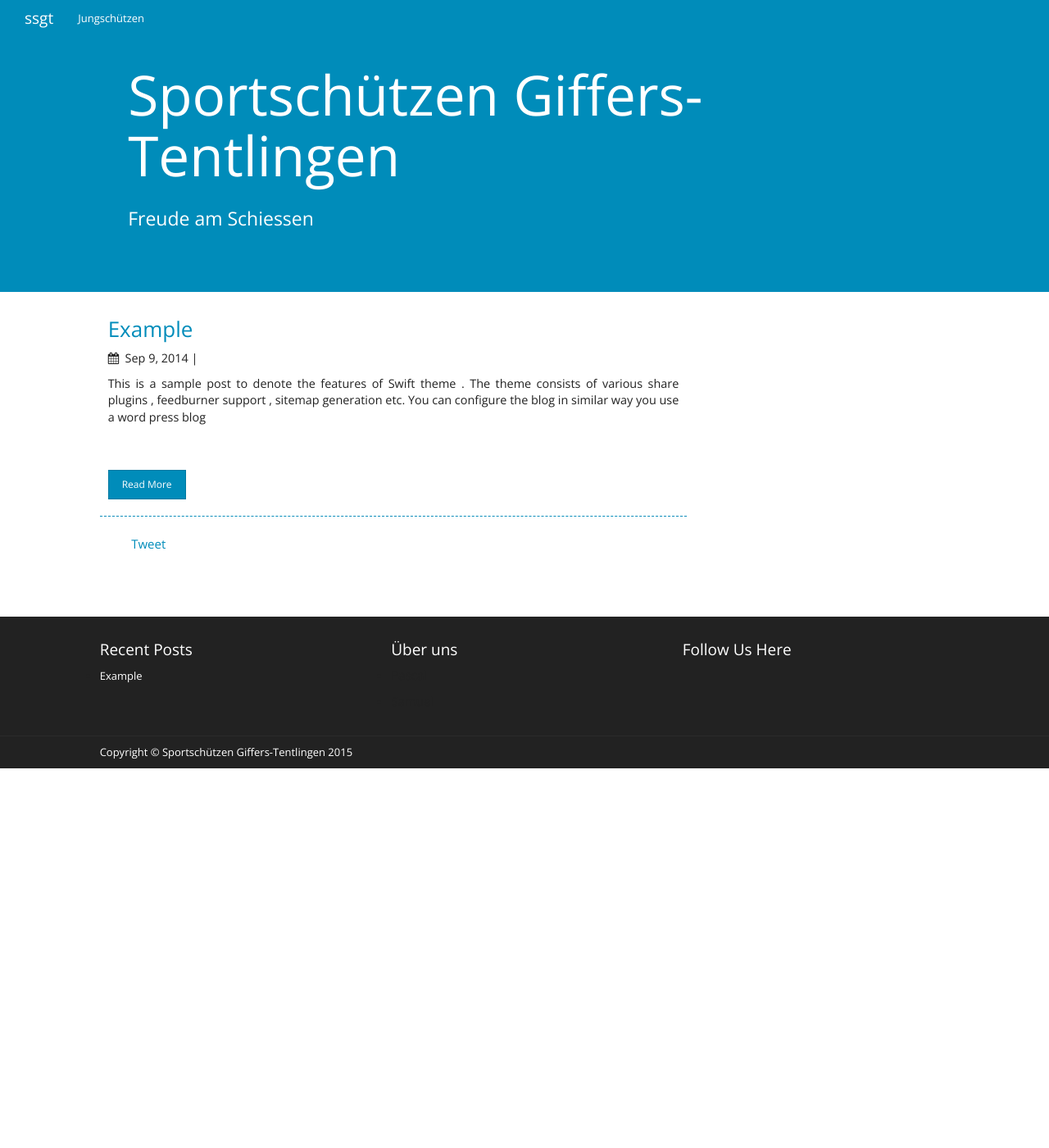
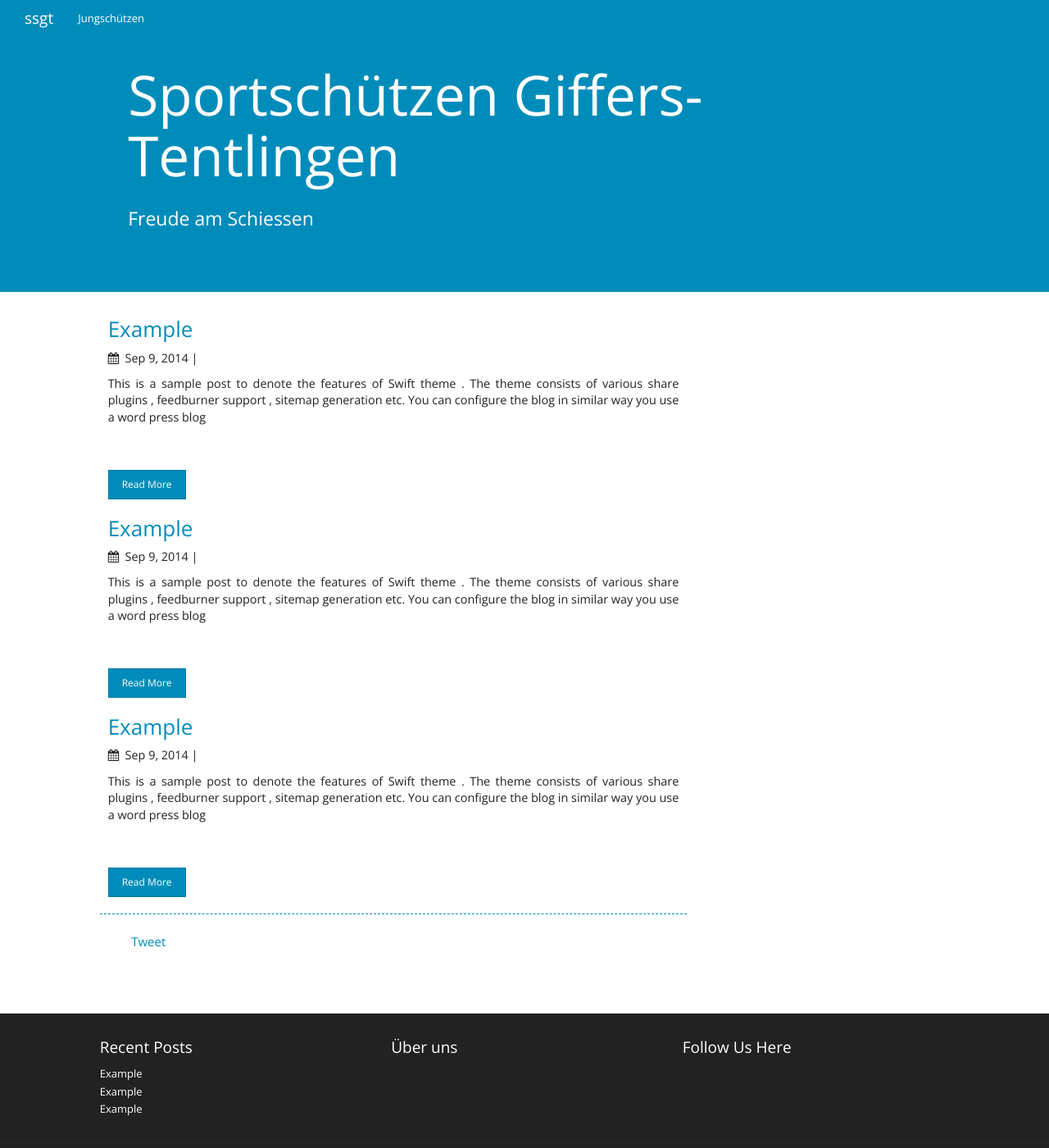
Before and after one commit to s4mux/ssgt-site, a Jekyll site: the page built from index.html, in a window 1280 px wide and 1400 px high. Shown: the whole window at 82% size. Built offline with Jekyll 4.4.1, drawn with Linux system fonts in a browser that asks for light colours; nearby versions of some CDN libraries; comment, search, counter and statistics services are not loaded.

```diff
--- /dev/null
+++ b/_posts/2010-09-09-test.markdown
@@ -0,0 +1,49 @@
+---
+layout: post
+title:  "Example"
+date:   2014-09-09 22:37:00 +05:30
+categories: example
+author: pranavrajs
+github_repo_username: pranavrajs
+github_repo : swift
+comments: true
+---
+
+This is a sample post to denote the features of Swift theme . The theme consists of various share plugins , feedburner support , sitemap generation etc. You can configure the blog in similar way you use a word press blog
+
+<!-- more -->
+
+**Basic**
+
+Neque porro *quisquam* est, qui **dolorem** ipsum, quia ***dolor*** sit, amet, [consectetur](http://cjdns.info/), adipisci velit.
+
+ * lorem
+ * ipsum
+
+1. dolor
+2. sit
+
+
+**Blockquote**
+
+> They who can give up essential liberty to obtain a little temporary safety, deserve neither liberty nor safety.
+>
+> _Benjamin Franklin_
+
+**Code**
+
+{% highlight c %}
+
+static void asyncEnabled(Dict* args, void* vAdmin, String* txid, struct Allocator* requestAlloc)
+{
+    struct Admin* admin = Identity_check((struct Admin*) vAdmin);
+    int64_t enabled = admin->asyncEnabled;
+    Dict d = Dict_CONST(String_CONST("asyncEnabled"), Int_OBJ(enabled), NULL);
+    Admin_sendMessage(&d, txid, admin);
+}
+
+{% endhighlight %}
+
+**Image**
+
+![ThisIsADemoPhoto](http://media.vector4free.com/normal/flat-banner-vectors.jpg)
```
Also changed, not shown: _includes/author_block.html (+1 -13 lines), _posts/2013-09-09-example.markdown (added, +49 -0 lines).
